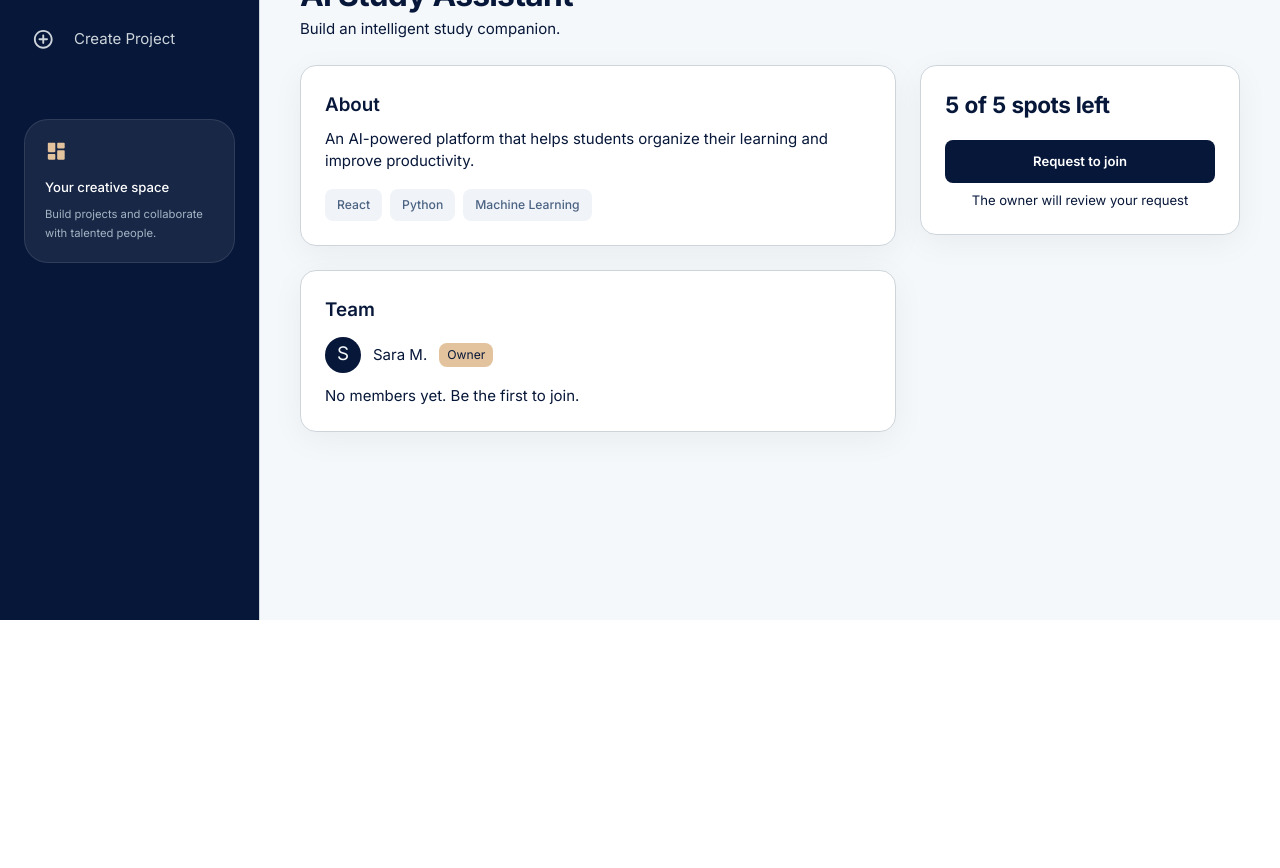
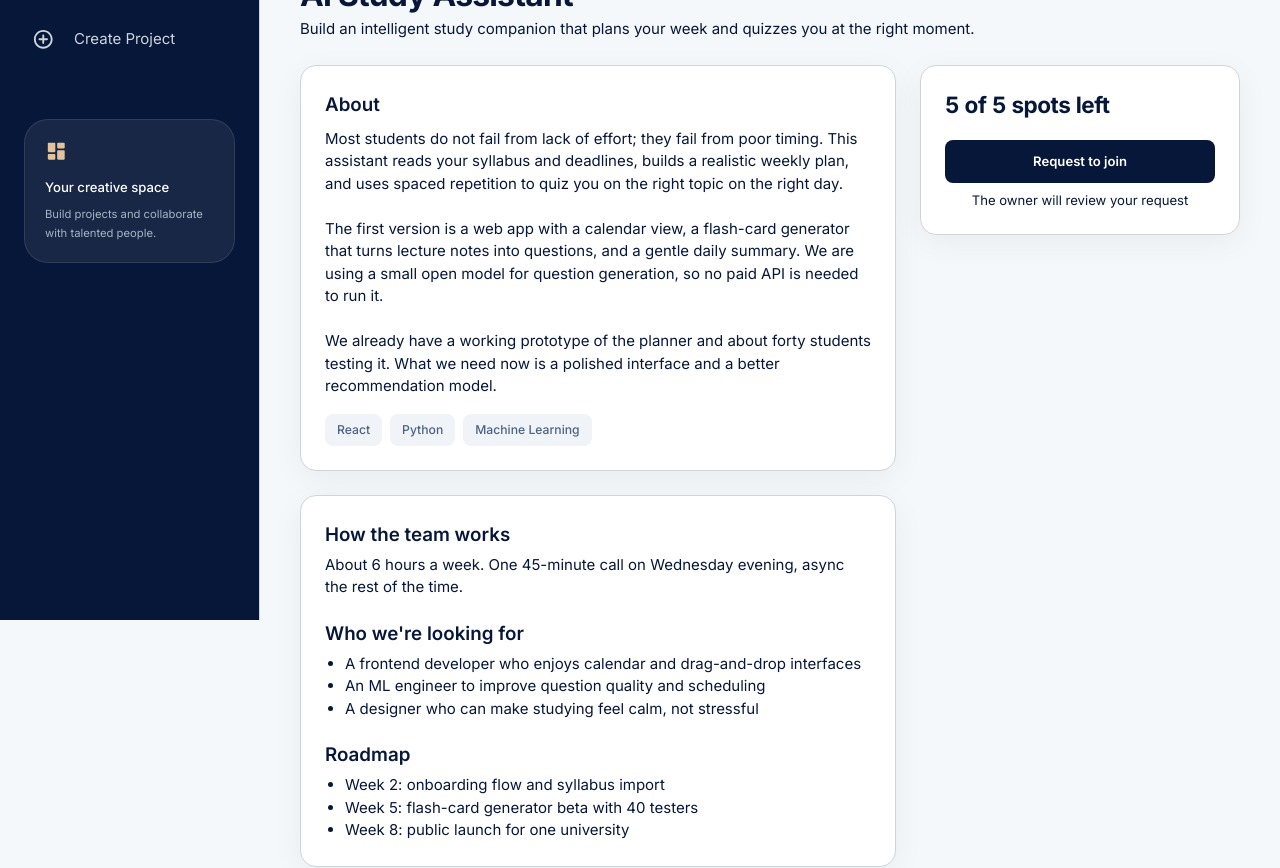
Before and after one commit to uniproject1405/Frontend, a React (Vite) app in the folder Tribe/: page /projects/project-1 in a window 1280 px wide. Shown: the part 180-1048 px from the top of the page. Before the commit the page ends 800 px from the top, so only its background shows below. Built offline with nearby package versions, Linux system fonts and the light colour scheme.

Commit message:
Enrich project details: roadmap, team style, owner profile and fuller descriptions
Co-Authored-By: Claude Sonnet 5.5 <noreply@anthropic.com>

```diff
--- a/Tribe/src/mocks/owners.js
+++ b/Tribe/src/mocks/owners.js
@@ -1,8 +1,8 @@
-// Owner names for the seed projects. A project with no entry is owned by the current user.
+// Owner profiles for the seed projects. A project with no entry is owned by the current user.
 const owners = {
-  "project-1": { id: "user-sara", name: "Sara M." },
-  "project-2": { id: "user-ali", name: "Ali R." },
-  "project-3": { id: "user-mina", name: "Mina K." },
+  "project-1": { id: "user-sara", name: "Sara M.", headline: "Machine learning engineer", bio: "I turned a thesis on spaced repetition into a side project that now has real users. I like small weekly goals, honest code reviews and teammates who ask questions early." },
+  "project-2": { id: "user-ali", name: "Ali R.", headline: "Full-stack developer and community organiser", bio: "Ran a 400-person local dev meetup for three years. I build things that help people find each other and I keep meetings short." },
+  "project-3": { id: "user-mina", name: "Mina K.", headline: "Sustainability data analyst", bio: "Day job: carbon accounting for mid-size companies. Night job: making that data feel friendly to normal people." },
 };
 
 export default owners;
--- a/Tribe/src/mocks/projects.js
+++ b/Tribe/src/mocks/projects.js
@@ -1,38 +1,77 @@
-
 const mockProjects = [
   {
-    id: "project-1",
-    title: "AI Study Assistant",
-    goal: "Build an intelligent study companion.",
-    description:
-      "An AI-powered platform that helps students organize their learning and improve productivity.",
-    requiredSkills: ["React", "Python", "Machine Learning"],
-    capacity: 5,
-    status: "open",
-    createdAt: new Date().toISOString(),
+    "id": "project-1",
+    "title": "AI Study Assistant",
+    "goal": "Build an intelligent study companion that plans your week and quizzes you at the right moment.",
+    "description": "Most students do not fail from lack of effort; they fail from poor timing. This assistant reads your syllabus and deadlines, builds a realistic weekly plan, and uses spaced repetition to quiz you on the right topic on the right day.\n\nThe first version is a web app with a calendar view, a flash-card generator that turns lecture notes into questions, and a gentle daily summary. We are using a small open model for question generation, so no paid API is needed to run it.\n\nWe already have a working prototype of the planner and about forty students testing it. What we need now is a polished interface and a better recommendation model.",
+    "requiredSkills": [
+      "React",
+      "Python",
+      "Machine Learning"
+    ],
+    "capacity": 5,
+    "status": "open",
+    "createdAt": new Date().toISOString(),
+    "commitment": "About 6 hours a week. One 45-minute call on Wednesday evening, async the rest of the time.",
+    "lookingFor": [
+      "A frontend developer who enjoys calendar and drag-and-drop interfaces",
+      "An ML engineer to improve question quality and scheduling",
+      "A designer who can make studying feel calm, not stressful"
+    ],
+    "milestones": [
+      "Week 2: onboarding flow and syllabus import",
+      "Week 5: flash-card generator beta with 40 testers",
+      "Week 8: public launch for one university"
+    ]
   },
   {
-    id: "project-2",
-    title: "Community Platform",
-    goal: "Connect people through shared interests.",
-    description:
-      "A platform where people can create communities, share ideas and collaborate on projects.",
-    requiredSkills: ["React", "Node.js", "UI/UX"],
-    capacity: 4,
-    status: "open",
-    createdAt: new Date().toISOString(),
+    "id": "project-2",
+    "title": "Community Platform",
+    "goal": "Connect people through shared interests, one small group at a time.",
+    "description": "Big social networks are built for scrolling. This platform is built for meeting: small, topic-based communities with a weekly prompt, a shared calendar and a simple way to organise real-life meetups.\n\nWe have spent two months on research with local clubs (chess, climbing, book clubs, hackathon crews) and learned that organisers need three things: a member list that stays tidy, a fast way to announce events, and no ads. The prototype covers the first two.\n\nWe are looking for people who have run or joined a community and know what annoys them about the tools they use today.",
+    "requiredSkills": [
+      "React",
+      "Node.js",
+      "UI/UX"
+    ],
+    "capacity": 4,
+    "status": "open",
+    "createdAt": new Date().toISOString(),
+    "commitment": "5 to 8 hours a week. Stand-up in chat every Monday, demo every other Friday.",
+    "lookingFor": [
+      "A UI/UX designer for the event and member pages",
+      "A Node.js developer for notifications and calendar sync",
+      "Someone who has organised a community and can test with us"
+    ],
+    "milestones": [
+      "Month 1: groups, members and weekly prompts",
+      "Month 2: events with reminders and calendar export",
+      "Month 3: invite 5 real communities and collect feedback"
+    ]
   },
   {
-    id: "project-3",
-    title: "Eco Tracker",
-    goal: "Help users monitor their environmental impact.",
-    description:
-      "An application that tracks daily habits and provides insights into reducing carbon footprints.",
-    requiredSkills: ["JavaScript", "Data Analysis", "Design"],
-    capacity: 3,
-    status: "closed",
-    createdAt: new Date().toISOString(),
-  },
+    "id": "project-3",
+    "title": "Eco Tracker",
+    "goal": "Help users see and shrink their environmental impact without guilt.",
+    "description": "Eco Tracker turns everyday choices (commute, food, heating, shopping) into a simple weekly footprint. Instead of a score to feel bad about, it suggests one small change per week and shows what it saves over a year.\n\nThe emission factors come from public datasets that we clean and document openly. The goal is to be the most transparent footprint calculator on the web: every number links to its source.\n\nThe team is complete and the project is closed to new members while we finish the first public release.",
+    "requiredSkills": [
+      "JavaScript",
+      "Data Analysis",
+      "Design"
+    ],
+    "capacity": 3,
+    "status": "closed",
+    "createdAt": new Date().toISOString(),
+    "commitment": "4 hours a week, mostly evenings.",
+    "lookingFor": [
+      "Team complete for now"
+    ],
+    "milestones": [
+      "Done: footprint calculator",
+      "In progress: weekly suggestions and sources page",
+      "Next: public release and open data export"
+    ]
+  }
 ];
 
 export default mockProjects;
--- a/Tribe/src/pages/ProjectDetails.jsx
+++ b/Tribe/src/pages/ProjectDetails.jsx
@@ -106,14 +106,45 @@ function ProjectDetailsView({ projectId }) {
               </Stack>
             )}
           </Card>
+          {(project.commitment || project.lookingFor?.length > 0 || project.milestones?.length > 0) && (
+            <Card sx={{ p: { xs: 2, sm: 3 } }}>
+              <Stack spacing={2.5}>
+                {project.commitment && (
+                  <Box>
+                    <Typography variant="h6" component="h2" sx={{ fontWeight: 600, mb: 0.5 }}>How the team works</Typography>
+                    <Typography>{project.commitment}</Typography>
+                  </Box>
+                )}
+                {project.lookingFor?.length > 0 && (
+                  <Box>
+                    <Typography variant="h6" component="h2" sx={{ fontWeight: 600, mb: 0.5 }}>Who we're looking for</Typography>
+                    <Box component="ul" sx={{ m: 0, pl: 2.5 }}>
+                      {project.lookingFor.map((t) => <li key={t}><Typography>{t}</Typography></li>)}
+                    </Box>
+                  </Box>
+                )}
+                {project.milestones?.length > 0 && (
+                  <Box>
+                    <Typography variant="h6" component="h2" sx={{ fontWeight: 600, mb: 0.5 }}>Roadmap</Typography>
+                    <Box component="ul" sx={{ m: 0, pl: 2.5 }}>
+                      {project.milestones.map((t) => <li key={t}><Typography>{t}</Typography></li>)}
+                    </Box>
+                  </Box>
+                )}
+              </Stack>
+            </Card>
+          )}
           <Card sx={{ p: { xs: 2, sm: 3 } }}>
             <Typography variant="h6" component="h2" sx={{ fontWeight: 600, mb: 1.5 }}>Team</Typography>
             <Stack spacing={1.5}>
               <Stack direction="row" spacing={1.5} sx={{ alignItems: "center" }}>
                 <Avatar sx={{ bgcolor: "primary.main", width: 36, height: 36 }}>{owner.name[0]}</Avatar>
-                <Typography>{owner.name}</Typography>
-                <Chip size="small" label="Owner" sx={{ bgcolor: "#E3C39D", color: "#071739" }} />
+                <Box sx={{ minWidth: 0 }}>
+                  <Typography component="div">{owner.name} <Chip size="small" label="Owner" sx={{ bgcolor: "#E3C39D", color: "#071739", ml: 0.5 }} /></Typography>
+                  {owner.headline && <Typography variant="body2" color="text.secondary">{owner.headline}</Typography>}
+                </Box>
               </Stack>
+              {owner.bio && <Typography variant="body2" sx={{ color: "text.secondary", pl: 6.5, mt: -0.5 }}>{owner.bio}</Typography>}
               {members.map((m) => (
                 <Stack key={m.id} direction="row" spacing={1.5} sx={{ alignItems: "center" }}>
                   <Avatar sx={{ bgcolor: "#4B6382", width: 36, height: 36 }}>{m.name[0]}</Avatar>
```
